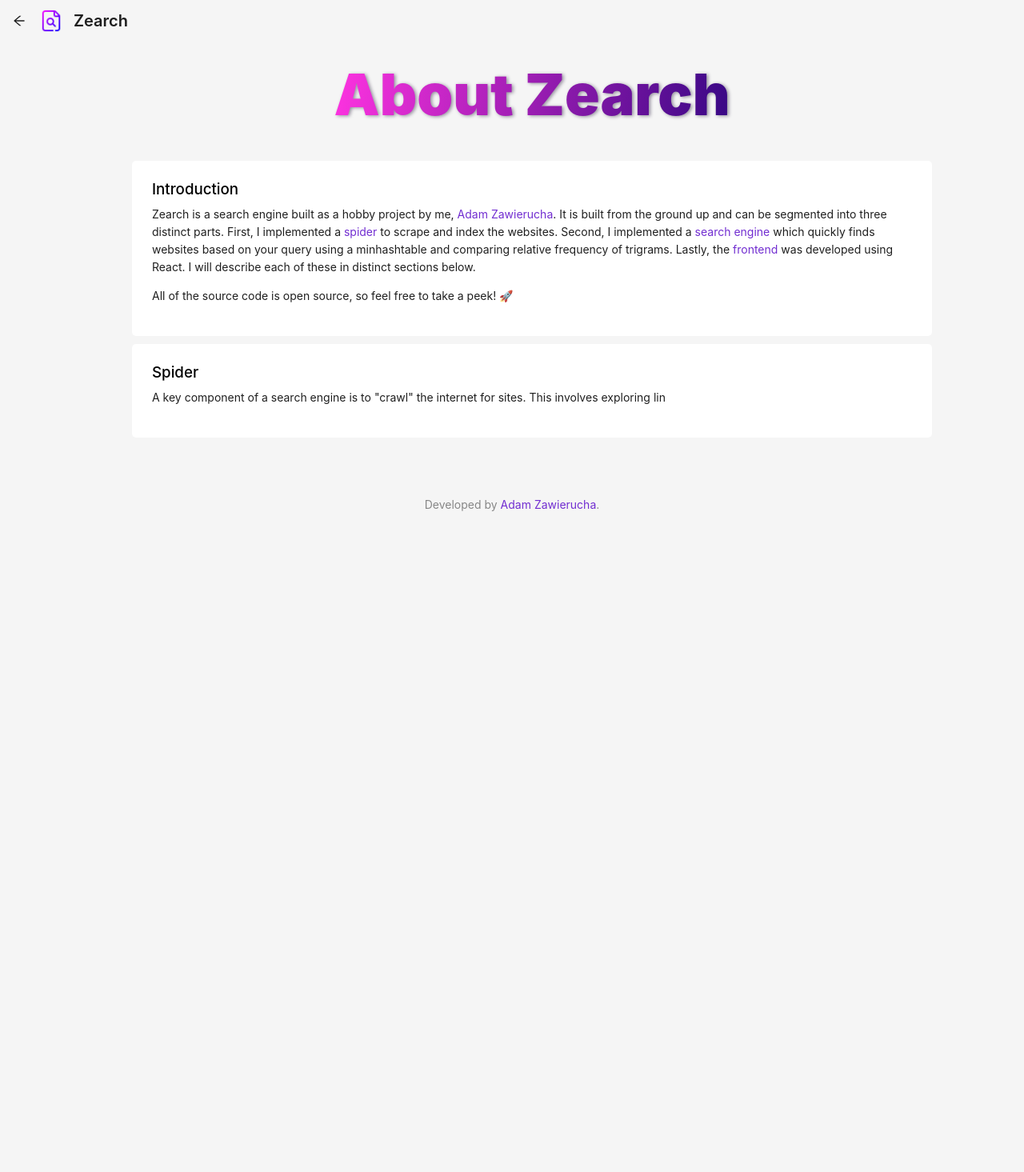
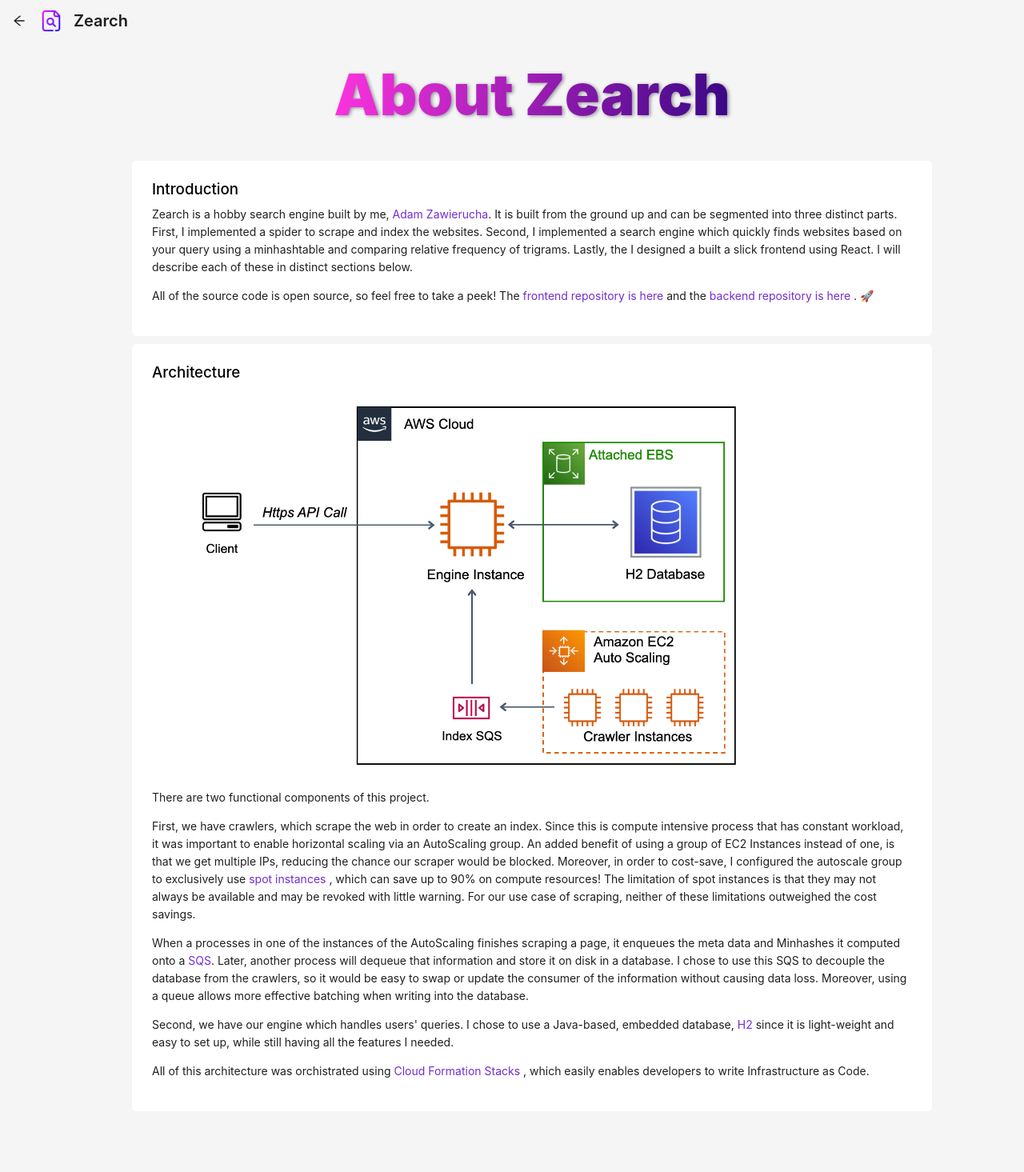
Before and after one commit to zawie/zearch-frontend, a React (Create React App) app: page /about in a window 1280 px wide. Shown: the top 1465 px of the page at 80% size. Before the commit the page ends 800 px from the top, so only its background shows below. Built offline with nearby package versions, Linux system fonts and the light colour scheme.

Commit message:
more on architecture about

```diff
--- a/src/pages/AboutPage.tsx
+++ b/src/pages/AboutPage.tsx
@@ -22,25 +22,54 @@
     <div className='Section'>
         <h3> Introduction </h3>
         <Paragraph style={{textAlign: "left"}}>
-            Zearch is a search engine built as a hobby project by me,
+            Zearch is a hobby search engine built by me,
             <a href="https://zawie.io"> Adam Zawierucha</a>.
             It is built from the ground up and can be segmented into three distinct parts.
-            First, I implemented a <a href="https://zawie.io">spider</a> to scrape and index the websites.
-            Second, I implemented a <a href="https://zawie.io">search engine</a> which quickly finds websites based on your query using a minhashtable and comparing relative frequency of trigrams.
-            Lastly, the <a href="https://zawie.io">frontend</a> was developed using React.
+            First, I implemented a spider to scrape and index the websites.
+            Second, I implemented a search engine which quickly finds websites based on your query using a minhashtable and comparing relative frequency of trigrams.
+            Lastly, the I designed a built a slick frontend using React.
             I will describe each of these in distinct sections below.
         </Paragraph>
         <Paragraph style={{textAlign: "left"}}>
-            All of the source code is open source, so feel free to take a peek! 🚀
+            All of the source code is open source, so feel free to take a peek! The <a href="https://github.com/zawie/zearch-frontend"> frontend repository is here </a> and the <a href="https://github.com/zawie/zearch-frontend"> backend repository is here </a>. 🚀
         </Paragraph>
     </div>
 
     <div className='Section'>
+        <h3> Architecture </h3>
+        <img style={{maxHeight: 500, width: "auto"}} src={require('../resources/diagram.png')} />
+        <Paragraph style={{textAlign: "left"}}>
+            There are two functional components of this project.
+        </Paragraph>
+        <Paragraph style={{textAlign: "left"}}>
+            First, we have crawlers, which scrape the web in order to create an index.
+            Since this is compute intensive process that has constant workload, it was important to enable horizontal scaling via an AutoScaling group.
+            An added benefit of using a group of EC2 Instances instead of one, is that we get multiple IPs, reducing the chance our scraper would be blocked.
+            Moreover, in order to cost-save, I configured the autoscale group to exclusively use <a href="https://aws.amazon.com/ec2/spot/"> spot instances </a>, which can save up to 90% on compute resources!
+            The limitation of spot instances is that they may not always be available and may be revoked with little warning. For our use case of scraping, neither of these limitations outweighed the cost savings.
+        </Paragraph>
+        <Paragraph style={{textAlign: "left"}}>
+            When a processes in one of the instances of the AutoScaling finishes scraping a page, it enqueues the meta data and Minhashes it computed onto a <a href="https://aws.amazon.com/sqs/">SQS</a>.
+            Later, another process will dequeue that information and store it on disk in a database. I chose to use this SQS to decouple the database from the crawlers, so it would be easy to swap or update the consumer of the information without causing data loss.
+            Moreover, using a queue allows more effective batching when writing into the database.
+        </Paragraph>
+        <Paragraph style={{textAlign: "left"}}>
+            Second, we have our engine which handles users' queries.
+
+            I chose to use a Java-based, embedded database, <a href="https://www.h2database.com/html/main.html"> H2 </a> since it is light-weight and easy to set up, while still having all the features I needed.
+        </Paragraph>
+
+        <Paragraph style={{textAlign: "left"}}>
+            All of this architecture was orchistrated using <a href="https://aws.amazon.com/cloudformation/"> Cloud Formation Stacks </a>, which easily enables developers to write Infrastructure as Code.
+        </Paragraph>
+    </div>
+
+    {/* <div className='Section'>
         <h3> Spider </h3>
         <Paragraph style={{textAlign: "left"}}>
             A key component of a search engine is to "crawl" the internet for sites. This involves exploring lin
         </Paragraph>
-    </div>
+    </div>    */}
 
 
    </div>
```
Also changed, not shown: src/resources/diagram.png (added).
